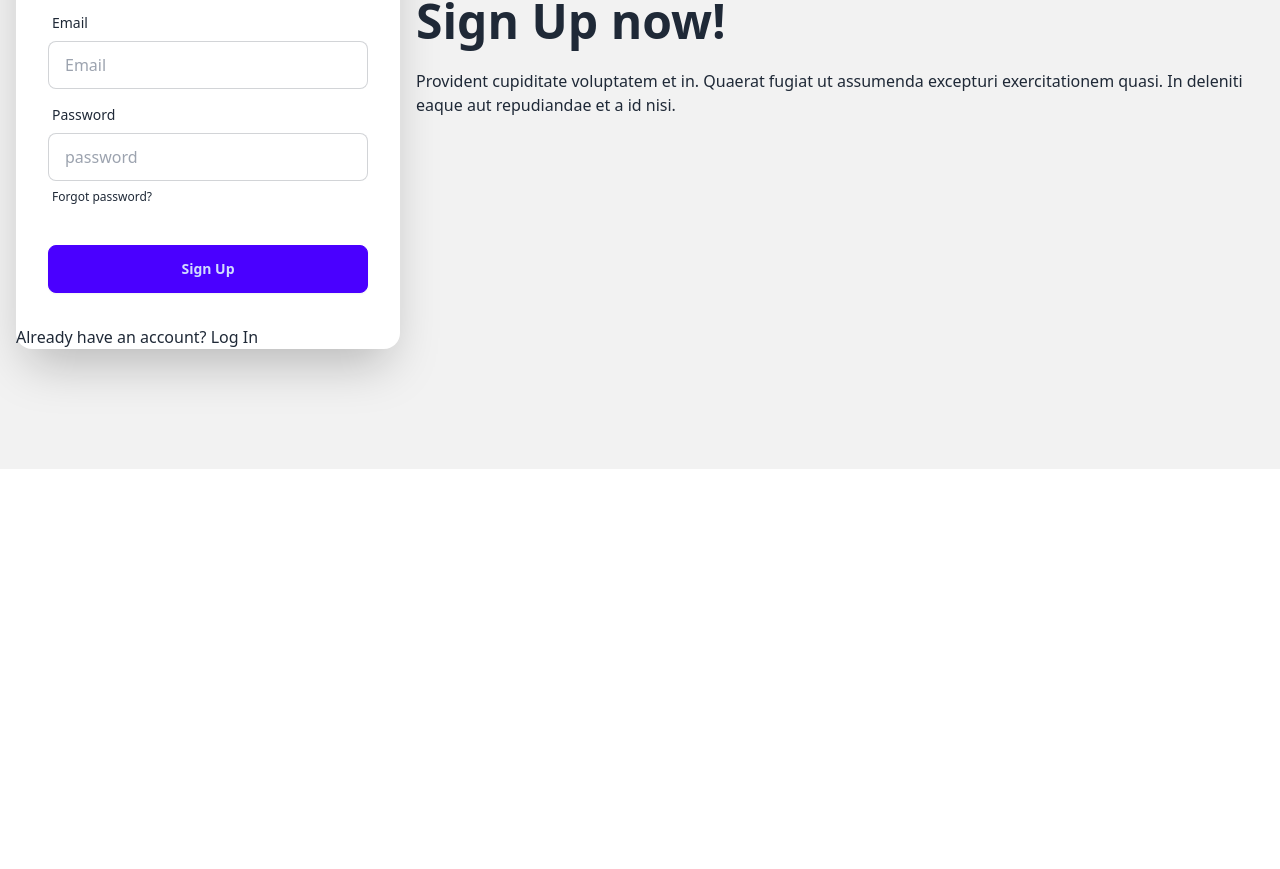
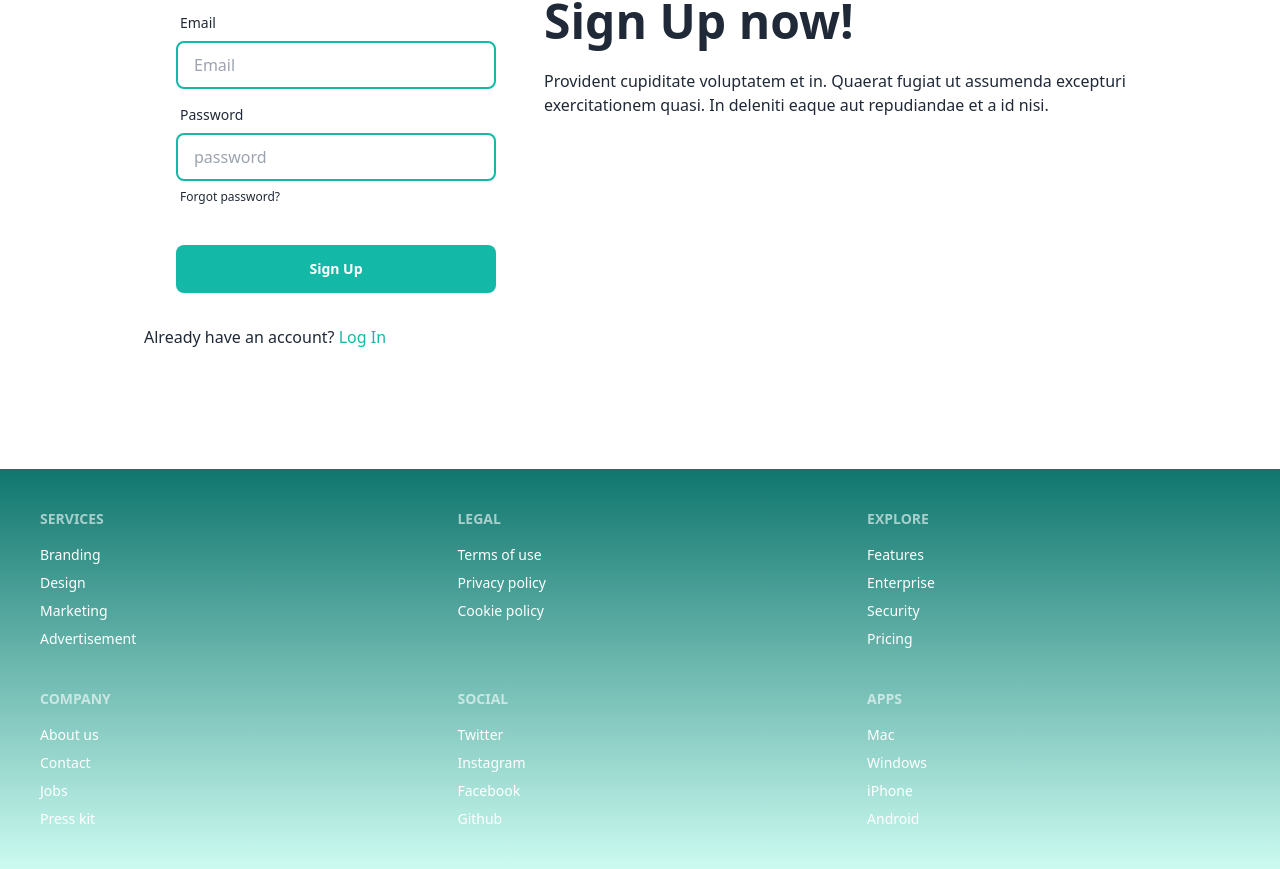
Before and after one commit to morsalinamunmun/online-class-management-client, a React (Vite) app: page /signup in a window 1280 px wide. Shown: the part 331-1200 px from the top of the page. Before the commit the page ends 800 px from the top, so only its background shows below. Built offline with nearby package versions, Linux system fonts and the light colour scheme; no server answers.

Commit message:
footer section create

```diff
--- a/package.json
+++ b/package.json
@@ -15,6 +15,7 @@
     "react-dom": "^18.2.0",
     "react-helmet-async": "^2.0.1",
     "react-hook-form": "^7.48.2",
+    "react-icons": "^4.12.0",
     "react-simple-captcha": "^9.3.0",
     "sweetalert2": "^11.10.1"
   },
--- a/src/Layout/MainLayout.jsx
+++ b/src/Layout/MainLayout.jsx
@@ -1,10 +1,12 @@
 import {Outlet} from "react-router-dom";
 import Navbar from "../Shared/Navbar/Navbar";
+import Footer from "../Shared/Footer/Footer";
 const MainLayout = () => {
     return (
         <div>
             <Navbar></Navbar>
             <Outlet></Outlet>
+            <Footer></Footer>
         </div>
     );
 };
--- /dev/null
+++ b/src/Routes/PrivateRoute.jsx
@@ -0,0 +1,19 @@
+
+import { useContext } from "react";
+import { Navigate, useLocation } from "react-router-dom";
+import { AuthContext } from "../providers/AuthProvider";
+
+
+const PrivateRoute = ({children}) => {
+    const {user, loading} = useContext(AuthContext);
+    const location = useLocation();
+    if(loading){
+        return <span className="loading loading-spinner loading-md"></span>;
+    }
+    if(user){
+        return children;
+    }
+    return <Navigate state={location.pathname} to='/login'></Navigate>
+};
+
+export default PrivateRoute;
--- /dev/null
+++ b/src/Shared/Footer/Footer.jsx
@@ -0,0 +1,50 @@
+
+const Footer = () => {
+    return (
+        <footer className="footer grid-rows-2 p-10 bg-gradient-to-b from-teal-700 to-teal-100 text-white">
+        <nav>
+          <header className="footer-title">Services</header>
+          <a className="link link-hover">Branding</a>
+          <a className="link link-hover">Design</a>
+          <a className="link link-hover">Marketing</a>
+          <a className="link link-hover">Advertisement</a>
+        </nav>
+        <nav>
+          <header className="footer-title">Company</header>
+          <a className="link link-hover">About us</a>
+          <a className="link link-hover">Contact</a>
+          <a className="link link-hover">Jobs</a>
+          <a className="link link-hover">Press kit</a>
+        </nav>
+        <nav>
+          <header className="footer-title">Legal</header>
+          <a className="link link-hover">Terms of use</a>
+          <a className="link link-hover">Privacy policy</a>
+          <a className="link link-hover">Cookie policy</a>
+        </nav>
+        <nav>
+          <header className="footer-title">Social</header>
+          <a className="link link-hover">Twitter</a>
+          <a className="link link-hover">Instagram</a>
+          <a className="link link-hover">Facebook</a>
+          <a className="link link-hover">Github</a>
+        </nav>
+        <nav>
+          <header className="footer-title">Explore</header>
+          <a className="link link-hover">Features</a>
+          <a className="link link-hover">Enterprise</a>
+          <a className="link link-hover">Security</a>
+          <a className="link link-hover">Pricing</a>
+        </nav>
+        <nav>
+          <header className="footer-title">Apps</header>
+          <a className="link link-hover">Mac</a>
+          <a className="link link-hover">Windows</a>
+          <a className="link link-hover">iPhone</a>
+          <a className="link link-hover">Android</a>
+        </nav>
+      </footer>
+    );
+};
+
+export default Footer;
--- a/src/Shared/Navbar/Navbar.jsx
+++ b/src/Shared/Navbar/Navbar.jsx
@@ -13,7 +13,7 @@ const Navbar = () => {
     const menus = <>
         <li><NavLink to='/' className={({ isActive, isPending }) => isPending ? "pending" : isActive ? "text-teal-300" : ""}>Home</NavLink></li>
         <li><NavLink to='/class' className={({ isActive, isPending }) => isPending ? "pending" : isActive ? "text-teal-300" : ""}>All Classes</NavLink></li>
-        <li><NavLink to='/online' className={({ isActive, isPending }) => isPending ? "pending" : isActive ? "text-teal-300" : ""}>Teach on Online Wave</NavLink></li>
+        <li><NavLink to='/teach' className={({ isActive, isPending }) => isPending ? "pending" : isActive ? "text-teal-300" : ""}>Teach on Online Wave</NavLink></li>
     </>
     return (
         <div className="navbar fixed z-10 text-white bg-teal-500 bg-opacity-30">
@@ -41,19 +41,19 @@ const Navbar = () => {
                          <div className="dropdown dropdown-end">
                             <label   tabIndex ={0} className="btn btn-circle avatar">
                                 <div className="w-10 rounded-full">
-                                    <img src={user.photoURL} alt="" />
+                                    <img src={user?.photoURL} alt="" />
                                 </div>
                             </label>
-                            <ul tabIndex={0} className="p-2 shadow menu menu-sm dropdown-content z-[1] bg-base-100 rounded-box w-36">
-                                <li className="font-semibold text-center mb-2">{user.displayName}</li>
-                                <li><a onClick={handleLogOut} className="py-2 px-3 text-white flex mx-auto text-center font-semibold rounded-full bg-orange-500 cursor-pointer">Sign Out</a></li>
+                            <ul tabIndex={0} className="p-2 shadow menu menu-sm dropdown-content z-[1] bg-base-100 rounded-box w-36 text-teal-500">
+                                <li className="font-semibold text-center mb-2">{user?.displayName}</li>
+                                <Link>Dashboard</Link>
+                                <div className="divider"></div>
+                                <li><a onClick={handleLogOut} className="font-semibold btn border-0 bg-teal-500 text-white">Sign Out</a></li>
                             </ul>
                         </div>
                     </> :
                     <Link to='/login' className= "font-semibold btn border-0 bg-teal-500 text-white">Log In</Link>
                 }
-
-                {/* <Link to="/login" className="btn border-0 bg-teal-500 text-white">Login</Link> */}
             </div>
         </div>
     );
--- a/src/pages/SignUp/SignUp.jsx
+++ b/src/pages/SignUp/SignUp.jsx
@@ -45,33 +45,33 @@ const SignUp = () => {
             <Helmet>
                 <title>Bistro Boss | Sign Up</title>
             </Helmet>
-            <div className="hero min-h-screen bg-base-200">
+            <div className="hero min-h-screen py-20 max-w-5xl mx-auto">
                 <div className="hero-content flex-col lg:flex-row-reverse">
                     <div className="text-center lg:text-left">
                         <h1 className="text-5xl font-bold">Sign Up now!</h1>
                         <p className="py-6">Provident cupiditate voluptatem et in. Quaerat fugiat ut assumenda excepturi exercitationem quasi. In deleniti eaque aut repudiandae et a id nisi.</p>
                     </div>
-                    <div className="card shrink-0 w-full max-w-sm shadow-2xl bg-base-100">
+                    <div className="card shrink-0 w-full max-w-sm ">
                         <form className="card-body" onSubmit={handleSubmit(onSubmit)}>
                             <div className="form-control">
                                 <label className="label">
                                     <span className="label-text">Name</span>
                                 </label>
-                                <input type="text" {...register("name", { required: true })} name="name" placeholder="Name" className="input input-bordered" required />
+                                <input type="text" {...register("name", { required: true })} name="name" placeholder="Name" className="input border-teal-500 border-2" required />
                                 {errors.name && <span className="text-red-600">Name is required</span>}
                             </div>
                             <div className="form-control">
                                 <label className="label">
                                     <span className="label-text">Photo Url</span>
                                 </label>
-                                <input type="text" {...register("photoURL", { required: true })} placeholder="Photo Url" className="input input-bordered" required />
+                                <input type="text" {...register("photoURL", { required: true })} placeholder="Photo Url" className="input border-teal-500 border-2" required />
                                 {errors.photoURL && <span className="text-red-600">Photo Url is required</span>}
                             </div>
                             <div className="form-control">
                                 <label className="label">
                                     <span className="label-text">Email</span>
                                 </label>
-                                <input type="email" {...register("email", { required: true, pattern: /^[^\s@]+@[^\s@]+\.[^\s@]+$/, })} name="email" placeholder="Email" className="input input-bordered" required />
+                                <input type="email" {...register("email", { required: true, pattern: /^[^\s@]+@[^\s@]+\.[^\s@]+$/, })} name="email" placeholder="Email" className="input border-teal-500 border-2" required />
                                 {errors.email && errors.email.type === "required" && (
                                     <span className="text-red-600">Email is required</span>
                                 )}
@@ -86,7 +86,7 @@ const SignUp = () => {
                                 <input type="password" {...register("password", {
                                     required: true, minLength: 6, maxLength: 20,
                                     pattern: /(?=.*[A-Z])(?=.*[!@#$&*])(?=.*[0-9])(?=.*[a-z])/
-                                })} name="password" placeholder="password" className="input input-bordered" required />
+                                })} name="password" placeholder="password" className="input border-teal-500 border-2" required />
                                 {errors.password?.type === "required" && <p className="text-red-600">Password is required</p>}
                                 {errors.password?.type === "minLength" && <p className="text-red-600">Password must be 6 character</p>}
                                 {errors.password?.type === "maxLength" && <p className="text-red-600">Password must be less than 20 character</p>}
@@ -96,10 +96,10 @@ const SignUp = () => {
                                 </label>
                             </div>
                             <div className="form-control mt-6">
-                                <button className="btn btn-primary">Sign Up</button>
+                                <button className="btn bg-teal-500 text-white border-0">Sign Up</button>
                             </div>
                         </form>
-                        <p>Already have an account? <Link to="/login">Log In</Link></p>
+                        <p>Already have an account? <Link to="/login" className='text-teal-500'>Log In</Link></p>
                     </div>
                 </div>
             </div>
--- /dev/null
+++ b/src/pages/Teach/Teach.jsx
@@ -0,0 +1,10 @@
+
+const Teach = () => {
+    return (
+        <div>
+
+        </div>
+    );
+};
+
+export default Teach;
--- a/src/providers/AuthProvider.jsx
+++ b/src/providers/AuthProvider.jsx
@@ -1,7 +1,7 @@
 import { useEffect } from "react";
 import { useState } from "react";
 import { createContext } from "react";
-import {createUserWithEmailAndPassword, getAuth, onAuthStateChanged, signInWithEmailAndPassword, signOut} from "firebase/auth";
+import {GoogleAuthProvider, createUserWithEmailAndPassword, getAuth, onAuthStateChanged, signInWithEmailAndPassword, signInWithPopup, signOut, updateProfile} from "firebase/auth";
 import app from "../firebase/firebase.config";
 
 export const AuthContext = createContext(null);
@@ -20,10 +20,22 @@ const AuthProvider = ({children}) => {
         return signInWithEmailAndPassword(auth, email, password);
     }
 
+    const googleSignIn = () =>{
+        setLoading(true)
+        return signInWithPopup(auth, GoogleAuthProvider)
+    }
+
     const logOut = () =>{
         setLoading(true);
         return signOut(auth)
     }
+
+    const updateUserProfile = (name, photo) =>{
+        return updateProfile(auth.currentUser, {
+            displayName: name, photoURL: photo
+        });
+    }
+
     useEffect(()=>{
         const unsubscribe = onAuthStateChanged(auth, currentUser=>{
             setUser(currentUser);
@@ -38,7 +50,9 @@ const AuthProvider = ({children}) => {
         loading,
         createUser,
         signIn,
-        logOut
+        googleSignIn,
+        logOut,
+        updateUserProfile
     }
     return (
        <AuthContext.Provider value={authInfo}>
```
Also changed, not shown: src/Routes/Routes.jsx (+7 -0 lines), src/pages/Login/Login.jsx (+22 -13 lines), 1 other file (tests, documents, lock files or other folders).
